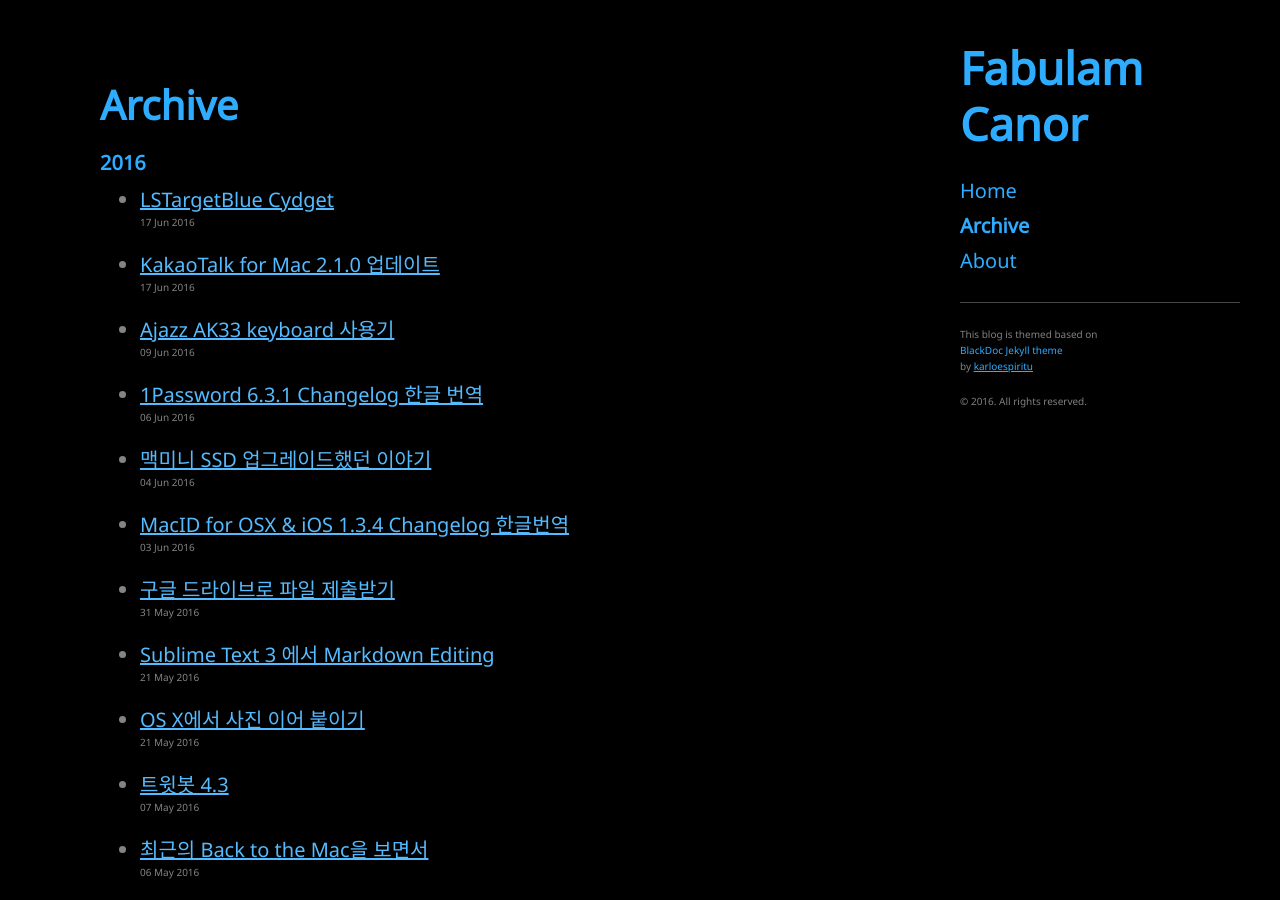
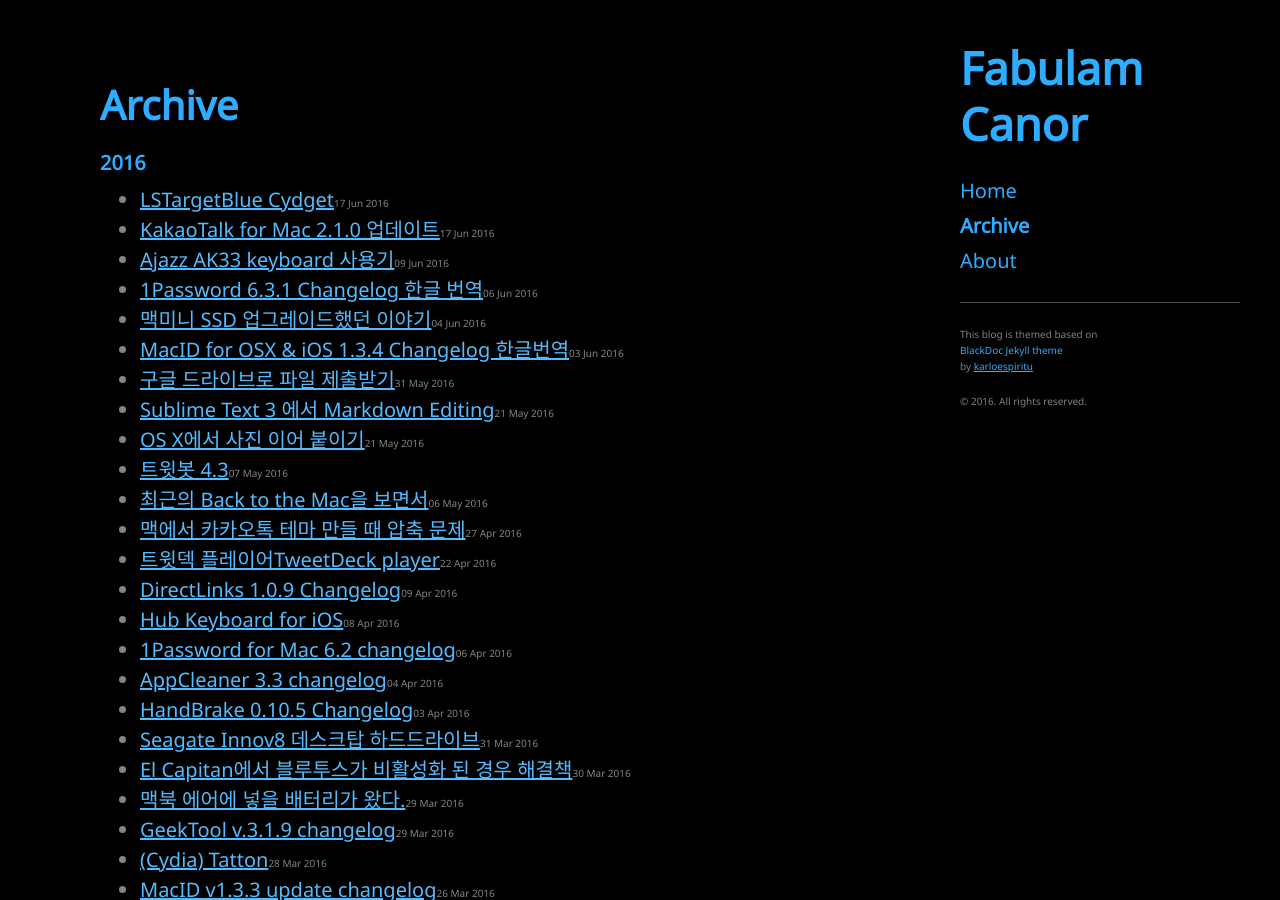
Before and after one commit to Canorus/canorus.github.io, a Jekyll site: the page built from Archive.md, in a window 1280 px wide and 900 px high. Built offline with Jekyll 4.4.1, drawn with Linux system fonts in a browser that asks for light colours.

```diff
--- a/Archive.md
+++ b/Archive.md
@@ -13,6 +13,6 @@
                     <ul class="posts">
                     {% capture year %}{{currentyear}}{% endcapture %}
                 {% endif %}
-            <li><a href="{{post.url | prepend: site.baseurl | prepend: site.url}}">{{post.title}}</a><p style="font-size:0.5em">{{ post.date | date_to_string }}</p></li>
+            <li><a href="{{post.url | prepend: site.baseurl | prepend: site.url}}">{{post.title}}</a><span style="font-size:0.5em">{{ post.date | date_to_string }}</span></li>
             {% endunless %}
         {% endfor %}
```
